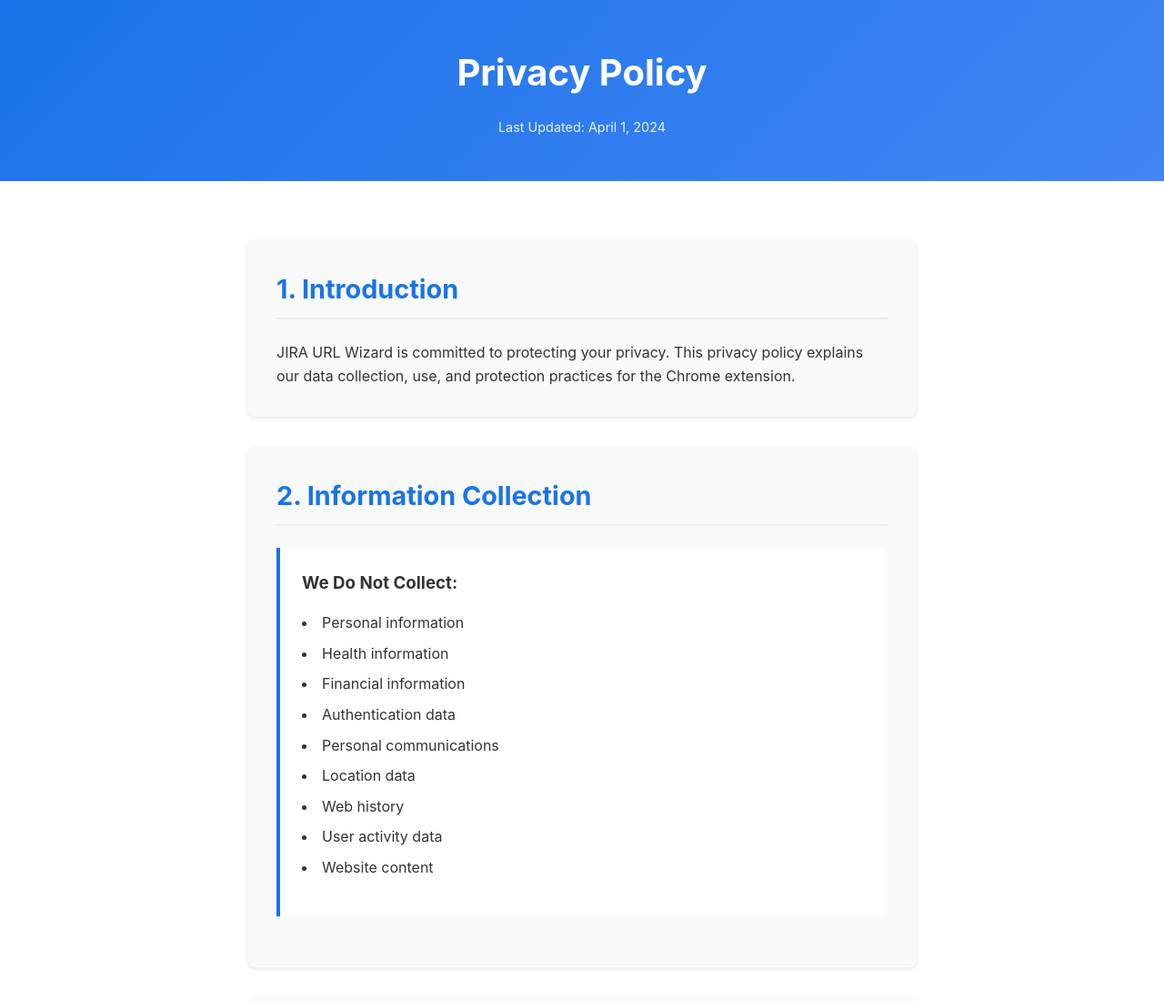
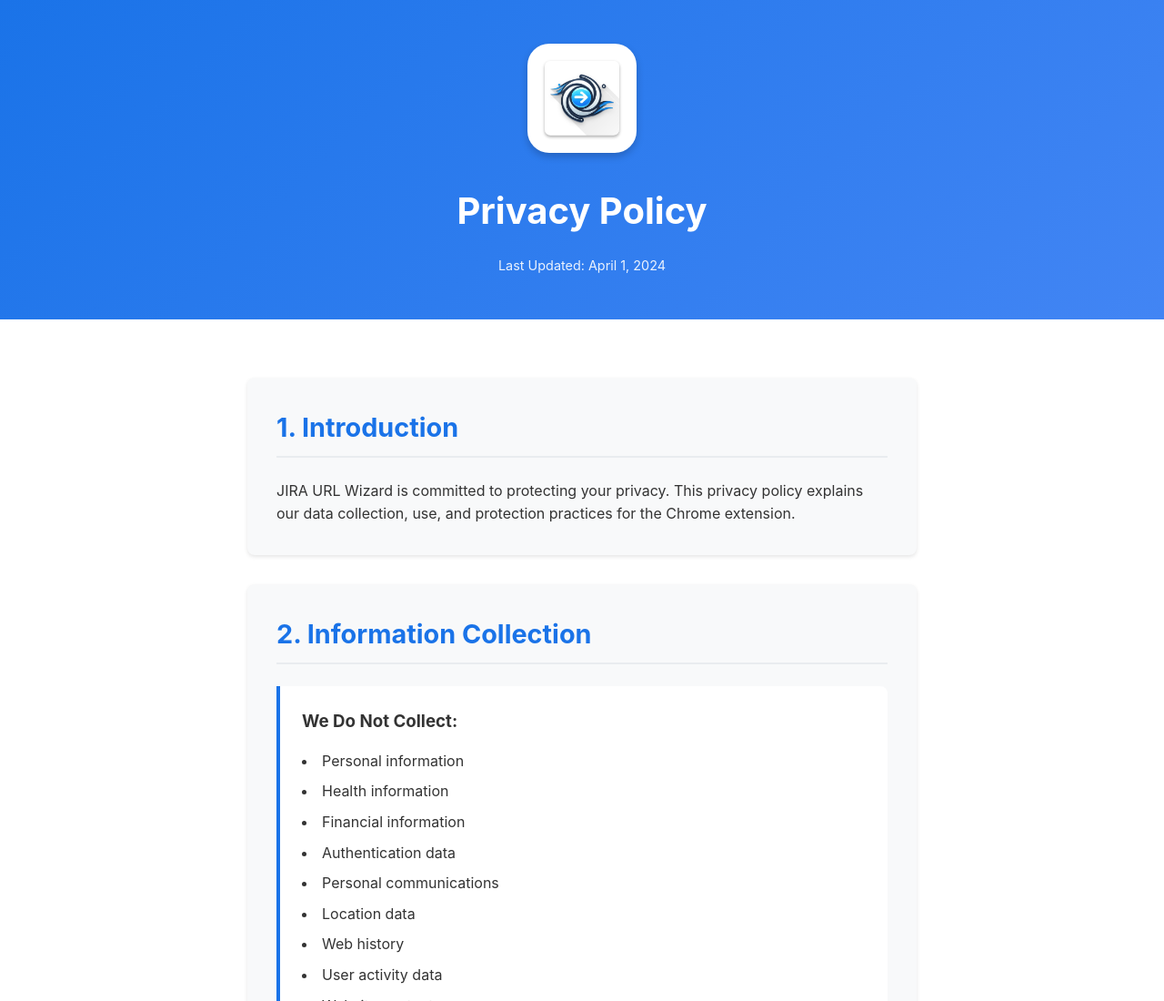
Before and after one commit to khalilcharfi/JIRA-URL-Wizard, a plain HTML site: page index.html in a window 1280 px wide. Shown: the top 1100 px of the page at 91% size. Drawn offline with Linux system fonts and the light colour scheme.

Commit message:
Update index.html

```diff
--- a/index.html
+++ b/index.html
@@ -39,6 +39,19 @@
             background: linear-gradient(135deg, var(--primary-color), #4285f4);
             color: white;
             margin-bottom: 2rem;
+        }
+
+        .logo-container {
+            margin-bottom: 1.5rem;
+        }
+
+        .logo {
+            width: 120px;
+            height: 120px;
+            border-radius: 24px;
+            box-shadow: 0 4px 8px rgba(0,0,0,0.2);
+            background: white;
+            padding: 8px;
         }
 
         h1 {
@@ -142,6 +155,11 @@
 </head>
 <body>
     <header>
+        <div class="logo-container">
+            <img src="https://raw.githubusercontent.com/khalilcharfi/JIRA-URL-Wizard/refs/heads/main/ic_launcher.png"
+                 alt="JIRA URL Wizard Logo"
+                 class="logo">
+        </div>
         <h1>Privacy Policy</h1>
         <p class="last-updated">Last Updated: April 1, 2024</p>
     </header>
```
